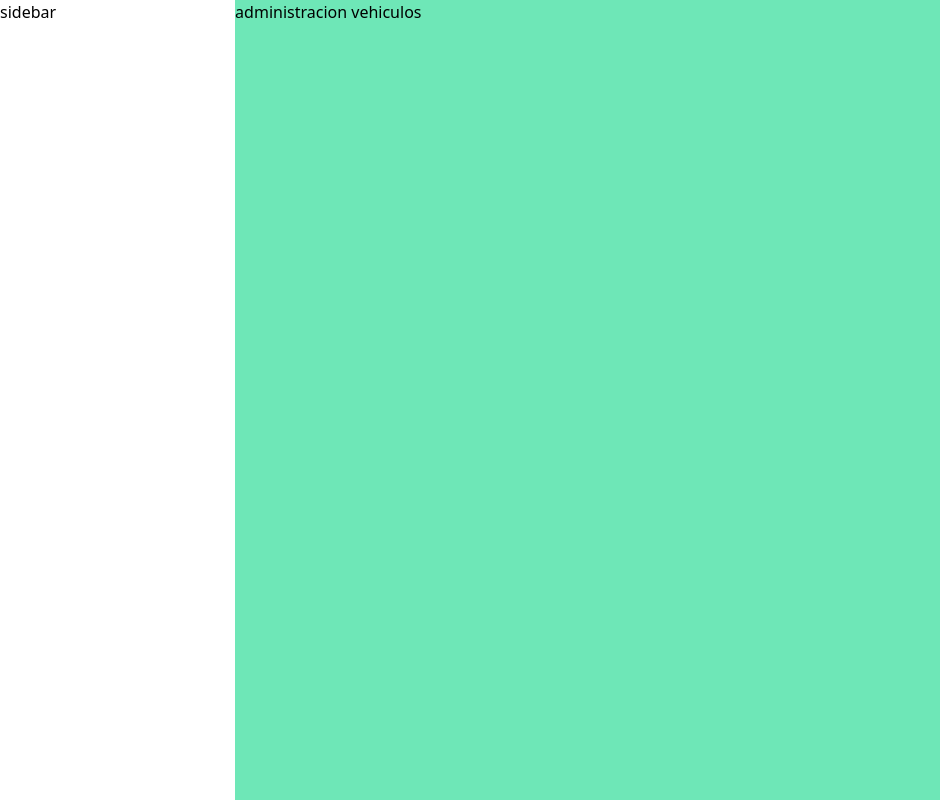
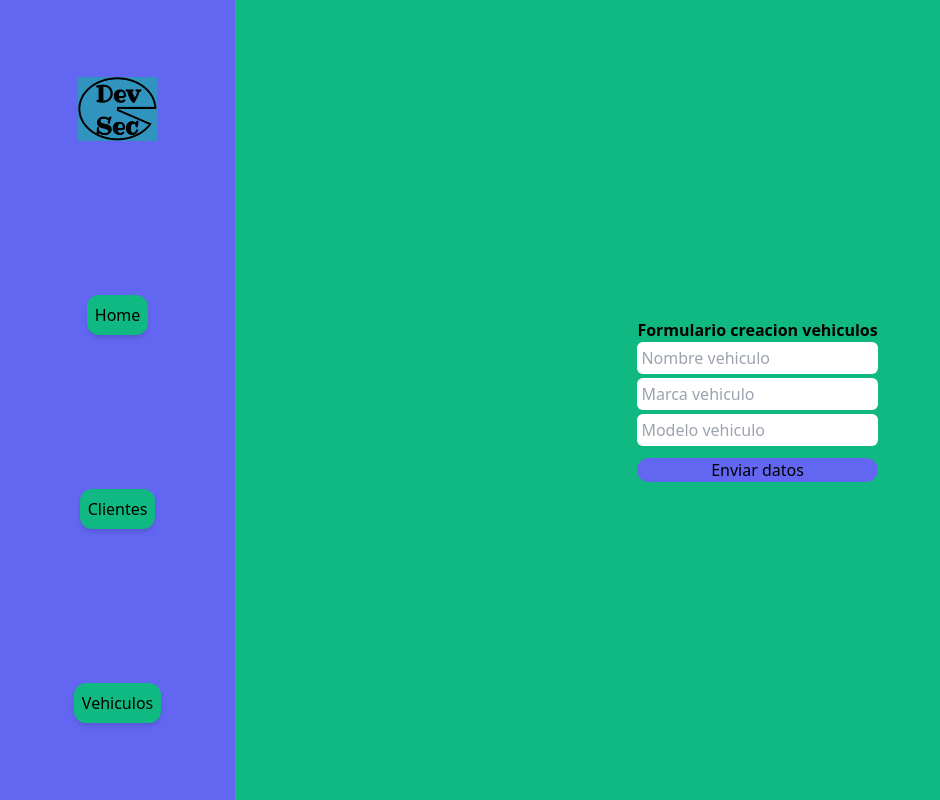
Before and after one commit to rojas901/prueba, a React (Create React App) app: page /admin/vehiculos in a window 1280 px wide. Shown: the whole page, without its empty margins (0-940 px from the left). Built offline with nearby package versions, Linux system fonts and the light colour scheme.

Commit message:
Se hace un formulario para la pagina vehiculos

```diff
--- a/src/components/Sidebar.jsx
+++ b/src/components/Sidebar.jsx
@@ -1,8 +1,16 @@
 import React from 'react'
+import logo from 'media/logop.png'
 
 const Sidebar = () => {
     return (
-        <nav className='w-72'>sidebar</nav>
+        <nav className='w-72'>
+            <ul className= 'bg-indigo-500 flex justify-around flex-col h-full items-center'>
+                <li><img className='h-16' src={logo} alt="logo" /></li>
+                <li className='bg-green-500 p-2 rounded-xl transform hover:scale-110 shadow-md'><button>Home</button></li>
+                <li className='bg-green-500 p-2 rounded-xl transform hover:scale-110 shadow-md'><button>Clientes</button></li>
+                <li className='bg-green-500 p-2 rounded-xl transform hover:scale-110 shadow-md'><button>Vehiculos</button></li>
+            </ul>
+        </nav>
     )
 }
 
--- a/src/layout/PrivateLayout.jsx
+++ b/src/layout/PrivateLayout.jsx
@@ -5,7 +5,7 @@ const PrivateLayout = ({children}) => {
     return (
         <div className='flex w-screen h-screen'>
             <Sidebar/>
-            <main className='flex w-full bg-green-300 overflow-y-scroll'>{children}</main>
+            <main className='bg-blue-500 w-full flex'>{children}</main>
         </div>
     )
 }
--- a/src/pages/admin/Vehiculos.jsx
+++ b/src/pages/admin/Vehiculos.jsx
@@ -1,10 +1,18 @@
 import React from 'react'
 
 const Vehiculos = () => {
+
     return (
-        <div>
-            administracion vehiculos
+        <div className='flex w-full justify-center items-center bg-green-500'>
+            <form className='flex flex-col'>
+            <h2 className='font-extrabold'>Formulario creacion vehiculos</h2>
+            <input className='p-1 mb-1 rounded-md focus:ring-4 focus:outline-none' type="text" placeholder='Nombre vehiculo'/>
+            <input className='p-1 mb-1 rounded-md focus:ring-4 focus:outline-none' type="text" placeholder= 'Marca vehiculo'/>
+            <input className='p-1 mb-1 rounded-md focus:ring-4 focus:outline-none' type="text" placeholder= 'Modelo vehiculo'/>
+            <button type='submit' className='bg-indigo-500 rounded-xl mt-2 hover:bg-indigo-800'>Enviar datos</button>
+            </form>
         </div>
+
     )
 }
 
```
